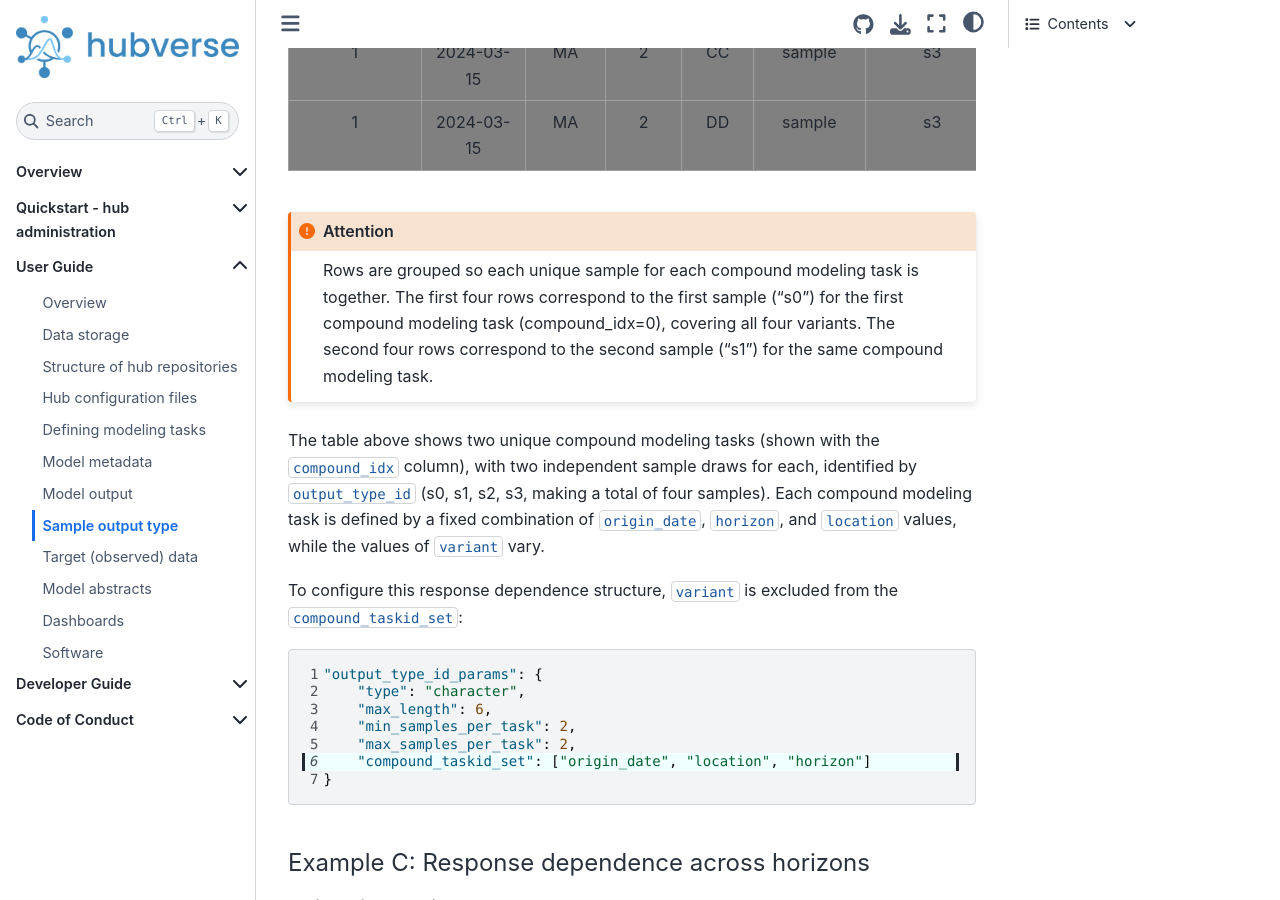
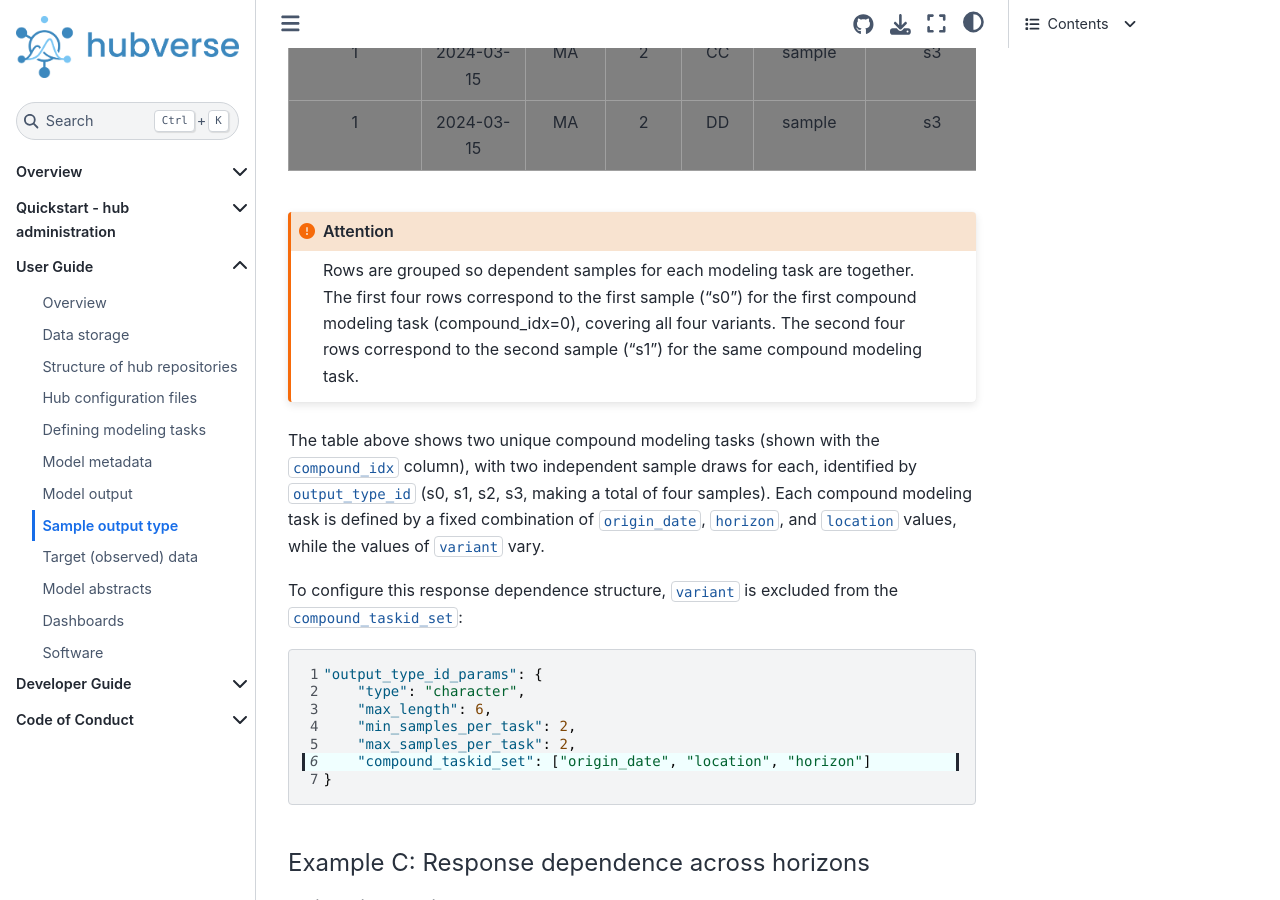
Before and after one commit to hubverse-org/hubDocs, a Sphinx documentation site: the page built from docs/source/user-guide/sample-output-type.md, in a window 1280 px wide and 900 px high, scrolled down 8194 px. Built offline with Sphinx 7.4.7 and the Sphinx Book theme 1.1.4, drawn with Linux system fonts in a browser that asks for light colours; comment, search, counter and statistics services are not loaded; some of the changed text lies outside the part shown.

Commit message:
Fix typos and improve clarity

````diff
--- a/docs/source/user-guide/sample-output-type.md
+++ b/docs/source/user-guide/sample-output-type.md
@@ -183,7 +183,7 @@ This is the first example of a true compound modeling task, where each group con
 </div>
 
 ```{attention}
-Rows are grouped so each unique sample for each compound modeling task is together. The first four rows correspond to the first sample ("s0") for the first compound modeling task (compound_idx=0), covering all four variants. The second four rows correspond to the second sample ("s1") for the same compound modeling task.
+Rows are grouped so dependent samples for each modeling task are together. The first four rows correspond to the first sample ("s0") for the first compound modeling task (compound_idx=0), covering all four variants. The second four rows correspond to the second sample ("s1") for the same compound modeling task.
 ```
 
 The table above shows two unique compound modeling tasks (shown with the `compound_idx` column), with two independent sample draws for each, identified by `output_type_id` (s0, s1, s2, s3, making a total of four samples). Each compound modeling task is defined by a fixed combination of `origin_date`, `horizon`, and `location` values, while the values of `variant` vary.
````
Also changed, not shown: other parts of docs/source/user-guide/sample-output-type.md (+3 -3 lines).
